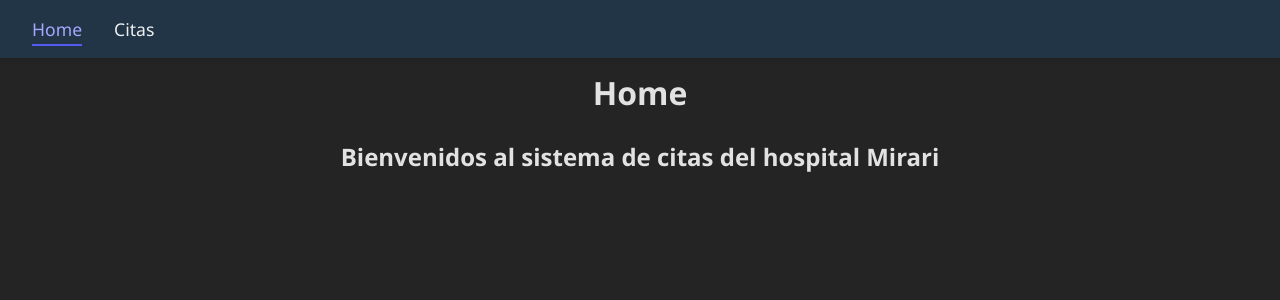
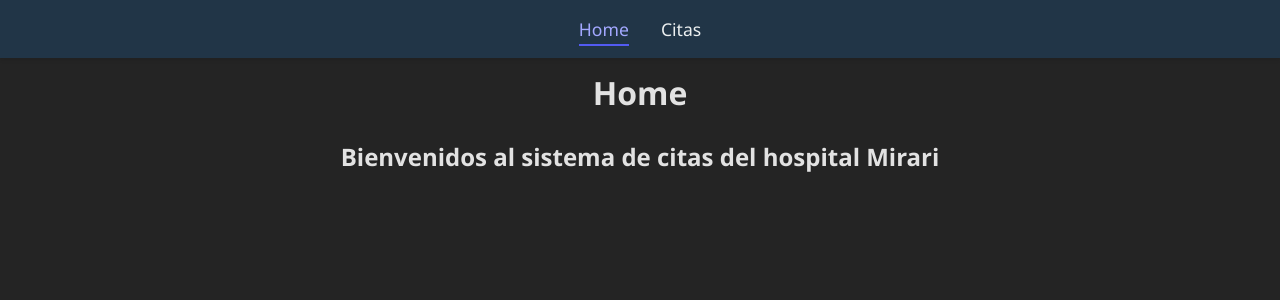
Before and after one commit to AmeghanFG/M6_IntroduccionAReact_Entregables, a React (Vite) app in the folder M6-7_Manejo-de-Rutas/: page / in a window 1280 px wide. Shown: the top 300 px of the page. Built offline with nearby package versions, Linux system fonts and the light colour scheme.

Commit message:
Centrando elementos del Navbar

```diff
--- a/M6-7_Manejo-de-Rutas/src/App.css
+++ b/M6-7_Manejo-de-Rutas/src/App.css
@@ -18,7 +18,7 @@ html, body {
 /* Navbar */
 .navbar {
   background-color: #213547;
-  padding: 1rem 2rem;
+  padding: 1rem 0;
   box-shadow: 0 2px 4px rgba(0, 0, 0, 0.1);
   width: 100vw;
   position: fixed;
@@ -33,6 +33,7 @@ html, body {
   gap: 2rem;
   margin: 0;
   padding: 0;
+  justify-content: center;
 }
 
 .navbar li {
```
